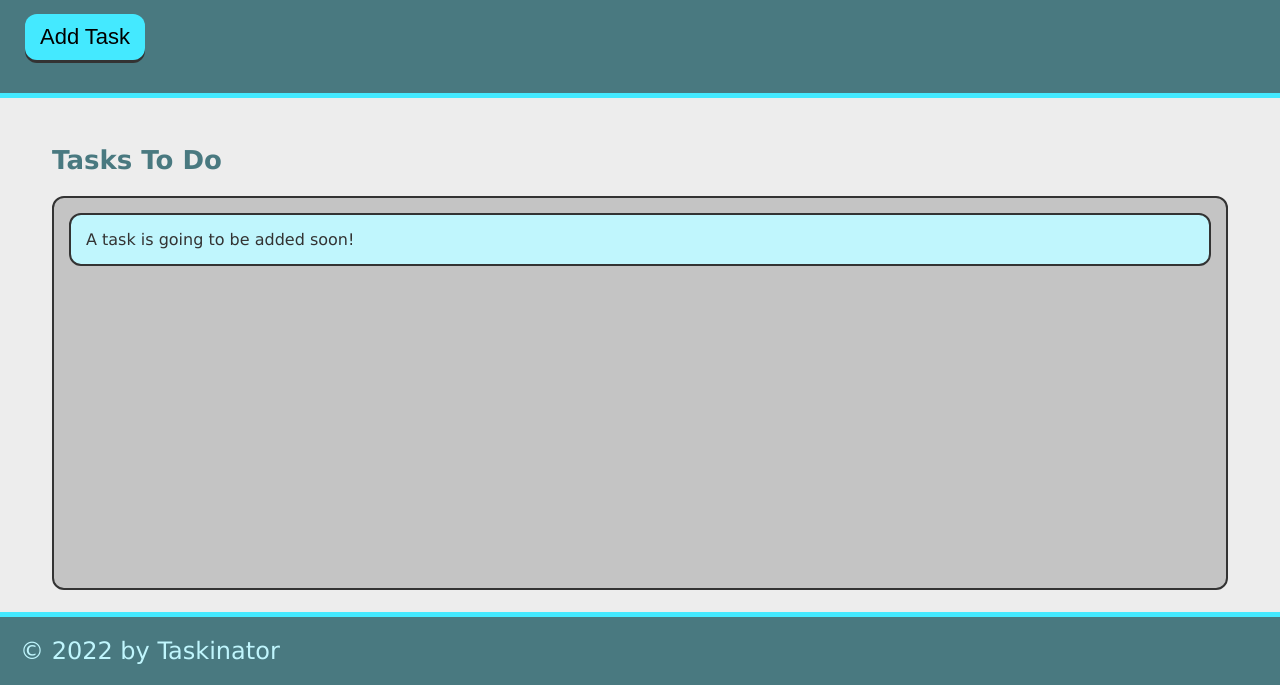
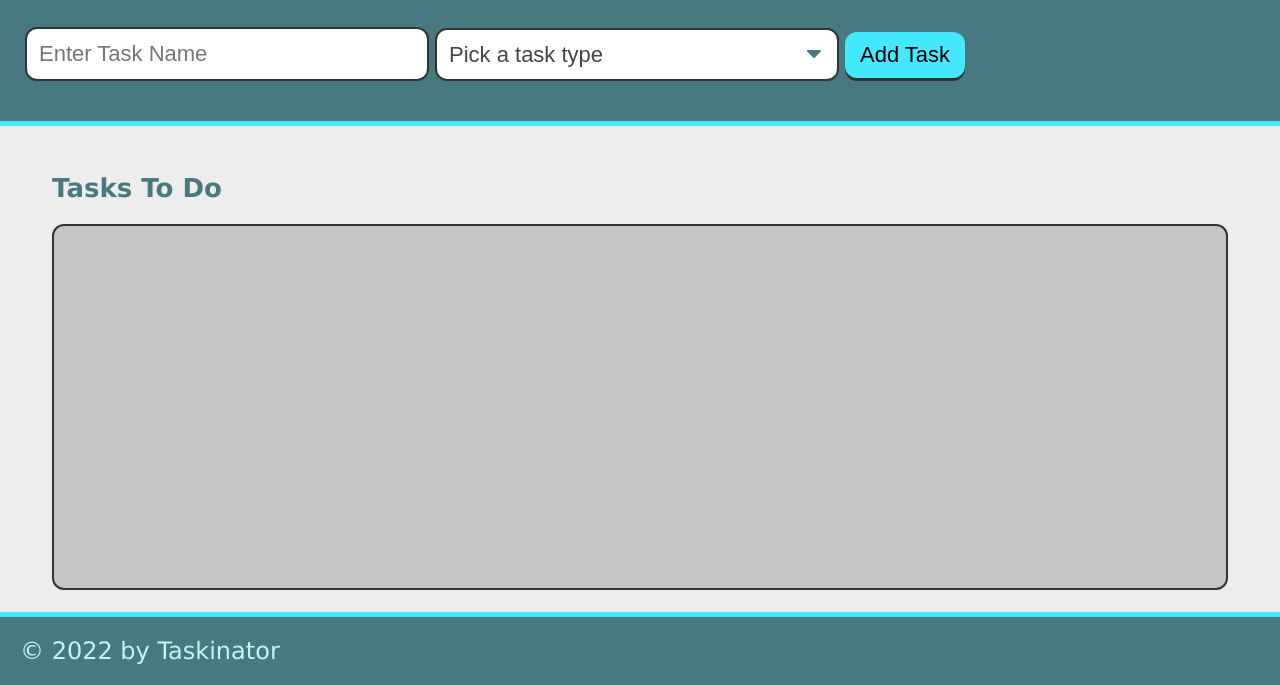
Before and after one commit to joshgreiff/Taskinator, a plain HTML site: page index.html in a window 1280 px wide. Shown: the part 115-800 px from the top of the page. Drawn offline with Linux system fonts and the light colour scheme.

Commit message:
added input initial

```diff
--- a/index.html
+++ b/index.html
@@ -12,7 +12,28 @@
     <header>
         <h1 class = "page-title">Taskinator</h1>
         <p>Click the button below to add a new task!</p>
-        <button class="btn" id="save-task">Add Task</button>
+        <!-- <button class="btn" id="save-task">Add Task</button> -->
+
+        <form id="task-form">
+            <div class="form-group">
+                <input type="text" name="task-name" placeholder="Enter Task Name"/>
+            </div>
+            <div class="form-group">
+                <select name="task-type" class="select-dropdown">
+                    <option value="" disable selected>Pick a task type</option>
+                    <option value="Print">Print</option>
+                    <option value="Web">Web</option>>
+                    <option value="Mobile">Mobile</option>
+                </select>
+            </div>
+            <div class ="form-group">
+
+                <button class="btn" id="save-task" type="submit">Add Task</button>
+
+            </div>
+        </form>
+
+
     </header>
 
     <main class = "page-content">
@@ -20,7 +41,7 @@
         <section class ="task-list-wrapper">
             <h2 class = "list-title">Tasks To Do</h2>
             <ul class = "task-list" id = "tasks-to-do">
-                <li class = "task-item">A task is going to be added soon!</li>
+
             </ul>
         </section>
 
```
Also changed, not shown: 1 other file.
